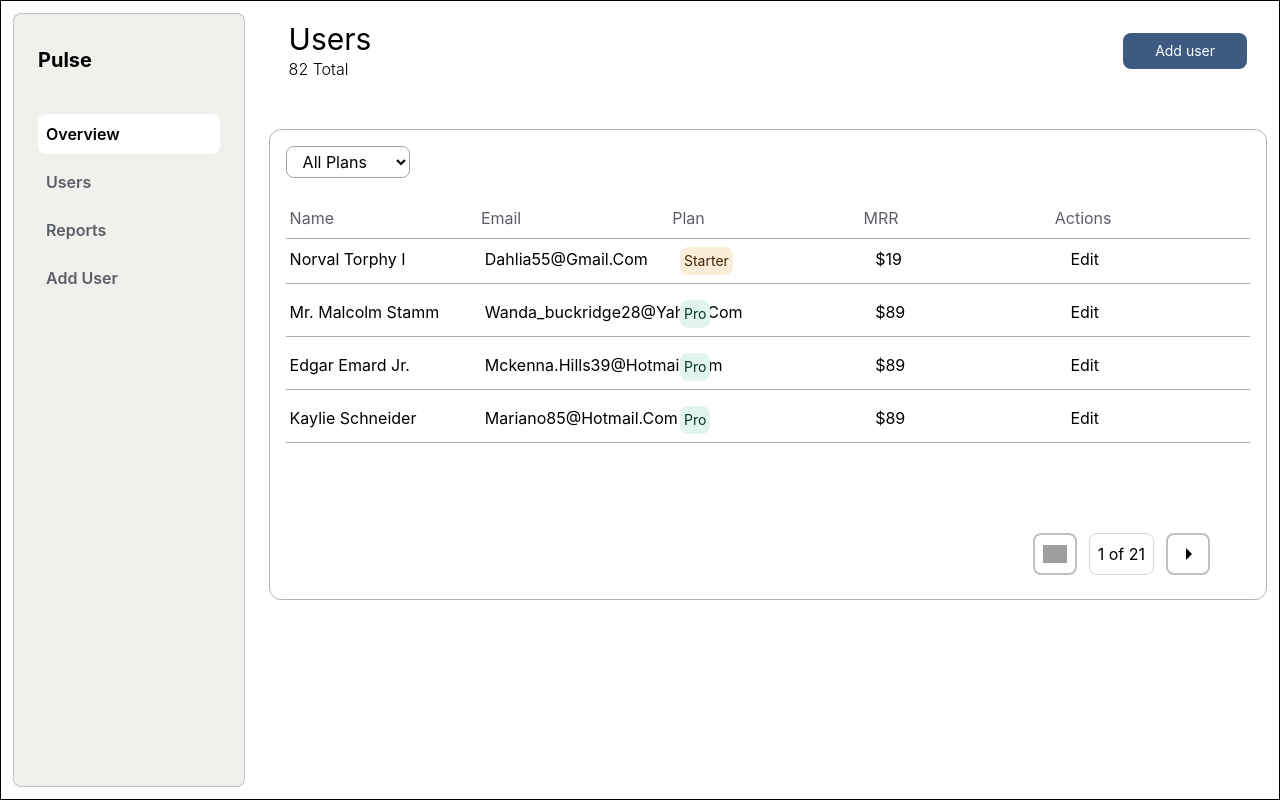
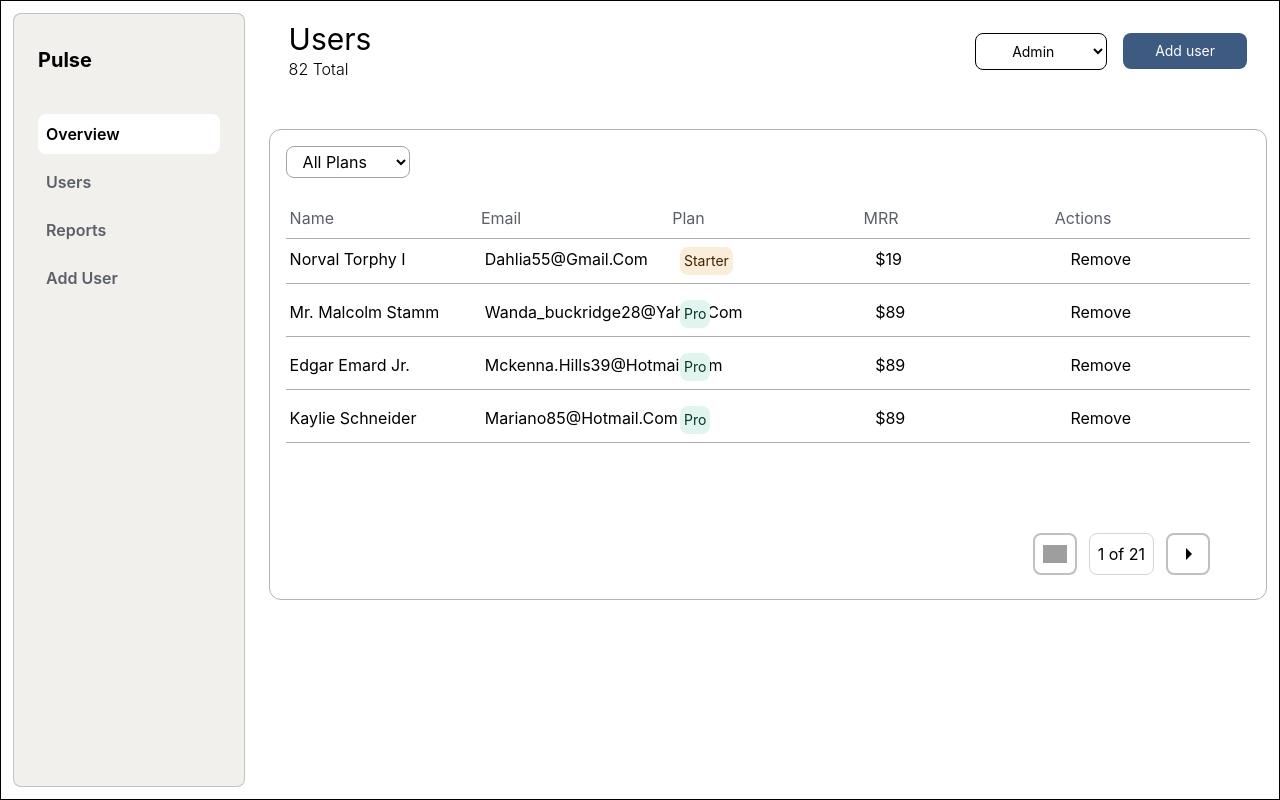
Before and after one commit to Lohitkumar2252/Dashboard-Project, a React (Vite) app: page /users in a window 1280 px wide. Built offline with nearby package versions, Linux system fonts and the light colour scheme; grey boxes are pictures that could not be loaded.

Commit message:
added viewer | admin features

```diff
--- a/src/App.jsx
+++ b/src/App.jsx
@@ -14,7 +14,7 @@ const App = () => {
   const [formData, setformData] = useState({});
   const [UserData, setUserData] = useState([]);
   const [loading, setLoading] = useState(true);
-
+ const [role, setrole] = useState("admin");
 
   useEffect(() => {
     async function getUsers() {
@@ -37,7 +37,7 @@ const App = () => {
   return (
     <BrowserRouter>
       <UserContext.Provider
-        value={{ formData, setformData, UserData, setUserData }}
+        value={{ formData, setformData, UserData, setUserData, role, setrole }}
       >
         <div className="container max-w-384 border mx-auto grid grid-cols-[20%_80%] h-screen overflow-hidden ">
           <Navbar />
--- a/src/Components/Header.jsx
+++ b/src/Components/Header.jsx
@@ -1,7 +1,9 @@
-import React from "react";
+import React, { useContext } from "react";
 import { Link } from "react-router";
+import UserContext from "./UserContext";
 
 const Header = (props) => {
+  const {role, setrole} = useContext(UserContext);
   return (
     <div className="py-2 px-5 flex items-center justify-between">
       <div className="left">
@@ -19,12 +21,16 @@ const Header = (props) => {
       <div
         className={`right flex items-center gap-4 ${props.page === "reports" && "hidden"}`}
       >
-        <button
+        {/* <button
           className={`border px-8 text-sm py-2 rounded-lg ${props.page === "users" && "hidden"}`}
         >
           Admin
-        </button>
-        <Link to="/adduser">
+        </button> */}
+        <select name="role" id="role" value={role} onChange={(e)=>setrole(e.target.value)} className="border px-8 text-sm py-2 rounded-lg outline-none">
+          <option value="admin">Admin</option>
+          <option value="viewer">Viewer</option>
+        </select>
+        <Link to="/adduser" className={`${role === "viewer" && "hidden"}`}>
           <button className=" cursor-pointer px-8 text-sm py-2 bg-[#3D5A80] border-none outline-none rounded-lg text-white">
             Add user
           </button>
--- a/src/Components/Navbar.jsx
+++ b/src/Components/Navbar.jsx
@@ -1,14 +1,17 @@
-import React, { useState } from "react";
+import React, { useContext, useState } from "react";
 import { NavLink } from "react-router";
+import UserContext from "./UserContext";
 
 const Navbar = () => {
+  const {role} = useContext(UserContext);
   const pages = [
-    { text: "Overview", url: "/" },
-    { text: "Users", url: "users" },
-    { text: "Reports", url: "reports" },
-    { text: "Add User", url: "adduser" },
+    { text: "Overview", url: "/", hidden: false },
+    { text: "Users", url: "users", hidden: false },
+    { text: "Reports", url: "reports", hidden: false },
+    { text: "Add User", url: "adduser", hidden: role === "viewer" ? true : false },
   ];
   const [Selected, setSelected] = useState("Overview");
+
 
   const handleClick = (clickedItem) => {
     setSelected(clickedItem);
@@ -20,7 +23,7 @@ const Navbar = () => {
         <ul className=" flex flex-col gap-2">
           {pages.map((e, i) => {
             return (
-              <NavLink key={i} to={`${e.url}`}>
+              <NavLink key={i} to={`${e.url}`} className={`${e.hidden && "hidden"}`} >
                 <li
                   onClick={() => handleClick(e.text)}
                   className={`text-[#5B5F68] font-semibold w-full p-2 rounded-lg  ${Selected == e.text && "bg-[#FFFFFF] text-black"}`}
--- a/src/Components/ReviewUser.jsx
+++ b/src/Components/ReviewUser.jsx
@@ -1,7 +1,8 @@
-import React, { useContext } from "react";
+import React, { useContext, useState } from "react";
 import { PLANS } from "../Data";
 import UserContext from "./UserContext";
 import { useNavigate } from "react-router";
+import Toast from "./Toast";
 
 const ReviewUser = () => {
   const { formData, setformData, UserData, setUserData } =
@@ -9,13 +10,13 @@ const ReviewUser = () => {
   let navigate = useNavigate();
   const selectedPlan = PLANS.find((plan) => plan.label === formData.plan);
 
-
   const reviewForm = [
     ["Name", formData.fullName],
     ["Email", formData.email],
     ["Plan", selectedPlan.label],
     ["MRR", selectedPlan.mrr],
   ];
+   const [toast, settoast] = useState(false)
 
   const addUser = () => {
     const completeFormData = {
@@ -24,6 +25,9 @@ const ReviewUser = () => {
     };
     setformData(completeFormData);
     setUserData([completeFormData, ...UserData]);
+    settoast(true);
+    console.log("User added successfully");
+
 
   };
 
@@ -52,11 +56,15 @@ const ReviewUser = () => {
         </button>
         <button
           onClick={addUser}
-          className=" rounded-md px-4 py-2 text-sm bg-[#3D5A80] text-white font-semibold"
+          disabled={toast}
+          className={
+            `rounded-md px-4 py-2 text-sm bg-[#3D5A80] text-white font-semibold disabled:opacity-50 disabled:cursor-not-allowed`
+          }
         >
           Confirm
         </button>
       </div>
+      {toast && <Toast message="User added successfully" type="success" settoast={settoast} />}
     </div>
   );
 };
--- /dev/null
+++ b/src/Components/Toast.jsx
@@ -0,0 +1,27 @@
+import React, { useEffect } from "react";
+import { useNavigate } from "react-router";
+const Toast = ({ message, type = "success", settoast }) => {
+  const navigate = useNavigate();
+  useEffect(() => {
+    const timer = setTimeout(() => {
+        settoast(false);
+        navigate("/adduser");
+    }, 3000);
+    return () => clearTimeout(timer);
+  }, []);
+
+
+  const bgColor = type === "success" ? "bg-green-500" : "bg-red-500";
+  const icon = type === "success" ? "✓" : "✕";
+
+  return (
+    <div
+      className={`fixed top-4 right-4 ${bgColor} text-white px-6 py-3 rounded-lg shadow-lg flex items-center gap-3 animate-slideIn z-50`}
+    >
+      <span className="text-xl font-bold">{icon}</span>
+      <span className="font-medium">{message}</span>
+    </div>
+  );
+};
+
+export default Toast;
--- a/src/Components/UserCard.jsx
+++ b/src/Components/UserCard.jsx
@@ -1,7 +1,9 @@
-import React from "react";
+import React, { useContext } from "react";
 import { planColors } from "../Data";
+import UserContext from "./UserContext";
 
 const UserCard = ({ name, plan, MRR, action, email }) => {
+   const {role} = useContext(UserContext);
   const planColorArray = Object.entries(planColors);
 
   const currentPlan = planColorArray.filter((e) => {
@@ -25,7 +27,7 @@ const UserCard = ({ name, plan, MRR, action, email }) => {
         {plan}
       </div>
       <p className="capitalize">{`$${MRR}`}</p>
-      <p className="capitalize">{action}</p>
+      <p className={` ${role === "viewer" && "hidden"} capitalize`}>{action}</p>
     </div>
   );
 };
--- a/src/Components/UsersSection.jsx
+++ b/src/Components/UsersSection.jsx
@@ -26,7 +26,7 @@ const UsersSection = () => {
               name={user.fullName}
               MRR={user.mrr}
               plan={user.plan}
-              action="edit"
+              action="remove"
 
             />
           );
--- a/src/Pages/Users.jsx
+++ b/src/Pages/Users.jsx
@@ -106,7 +106,7 @@ const Users = () => {
                           name={user.fullName}
                           MRR={user.mrr}
                           plan={user.plan}
-                          action="edit"
+                          action="remove"
                           email={user.email}
                         />
                       );
```
